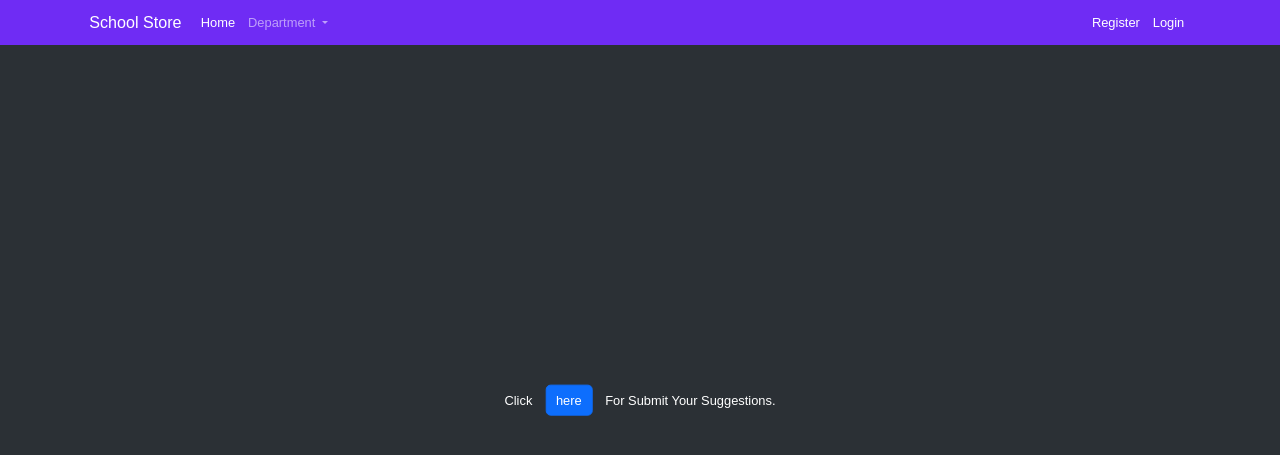
After one commit to abdulrahim-uj/school_store, a Django app: page /register/authenticated/dashboard/ in a window 1280 px wide. The commit adds this page. Shown: the top 455 px of the page. Run offline with Django 4.2, Linux system fonts and the light colour scheme.

Commit message:
fix signin issue - form re-submission after successfull login

```diff
--- a/authenticator/urls.py
+++ b/authenticator/urls.py
@@ -6,5 +6,6 @@ app_name = "authenticator"
 urlpatterns = [
     path('', views.signup, name="new_user"),
     path('login/', views.signin, name="existing_user"),
+    path('authenticated/dashboard/', views.dashboard, name="my_dashboard"),
     path('logout/', views.signout, name="logout_user")
 ]
--- a/authenticator/views.py
+++ b/authenticator/views.py
@@ -35,7 +35,8 @@ def signin(request):
         user = auth.authenticate(username=username, password=password)
         if user is not None:
             auth.login(request, user)
-            return redirect('/')
+            messages.info(request, "Credentials accepted!")
+            return redirect('authenticator:my_dashboard')
         else:
             messages.info(request, "Invalid credentials!")
             return redirect('authenticator:existing_user')
@@ -47,6 +48,15 @@ def signin(request):
     return render(request, 'auth/signin.html', context)
 
 
+def dashboard(request):
+    username = request.user.username
+    context = {
+        'title': username + "\'s home",
+        'is_bootstrap': True
+    }
+    return render(request, 'dashboard/user-home.html', context)
+
+
 def signout(request):
     auth.logout(request)
     return redirect('/')
--- /dev/null
+++ b/templates/dashboard/user-home.html
@@ -0,0 +1,9 @@
+{% extends 'base.html' %}
+{% block content %}
+{# HOME PAGE BUTTON CONTAINER FOR SUBMIT REQUESTS #}
+<div class="d-flex for-requests">
+    <p>Click</p>
+    <button type="button" class="btn btn-primary">here</button>
+    <p>for submit your suggestions.</p>
+</div>
+{% endblock %}
--- a/templates/includes/navbar.html
+++ b/templates/includes/navbar.html
@@ -30,7 +30,7 @@
             {% if user.is_authenticated %}
             <ul class="d-flex navbar-nav">
                 <li class="nav-item">
-                    <a class="nav-link active" aria-current="page" href="#">Hi, {{user.username}}</a>
+                    <a class="nav-link active" aria-current="page" href="{% url 'authenticator:my_dashboard' %}">Hi, {{user.username}}</a>
                 </li>
                 <li class="nav-item">
                     <a class="nav-link active" aria-current="page" href="{% url 'authenticator:logout_user' %}">Logout</a>
```
